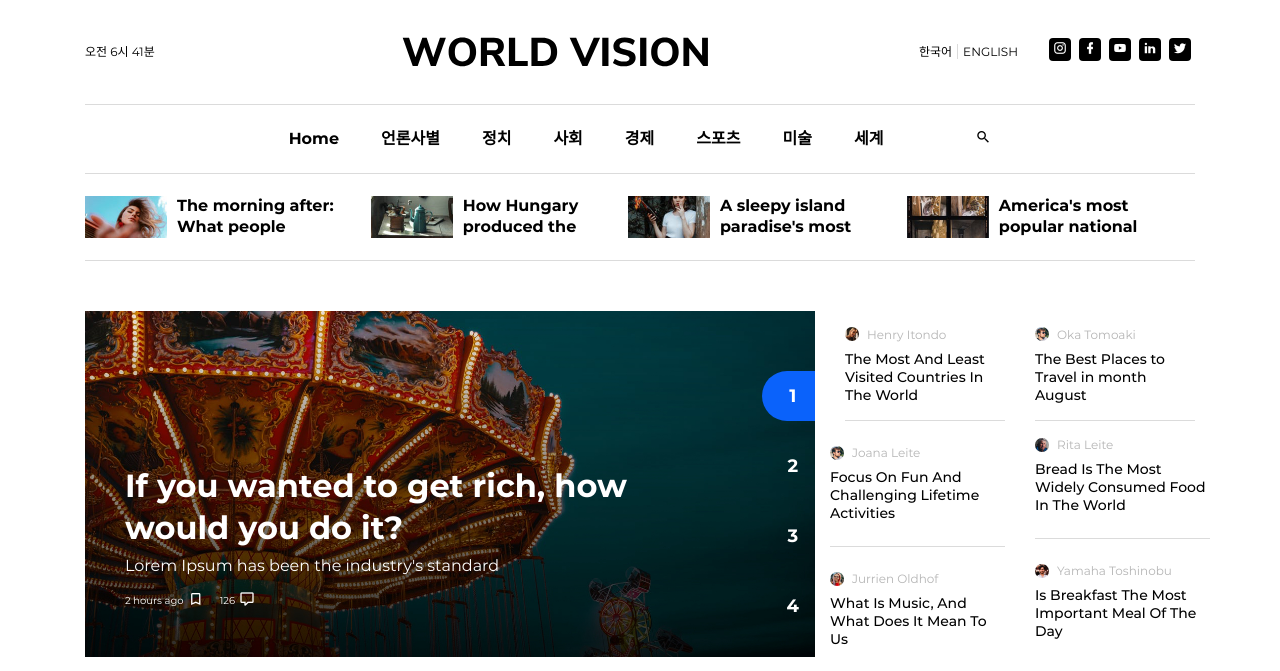
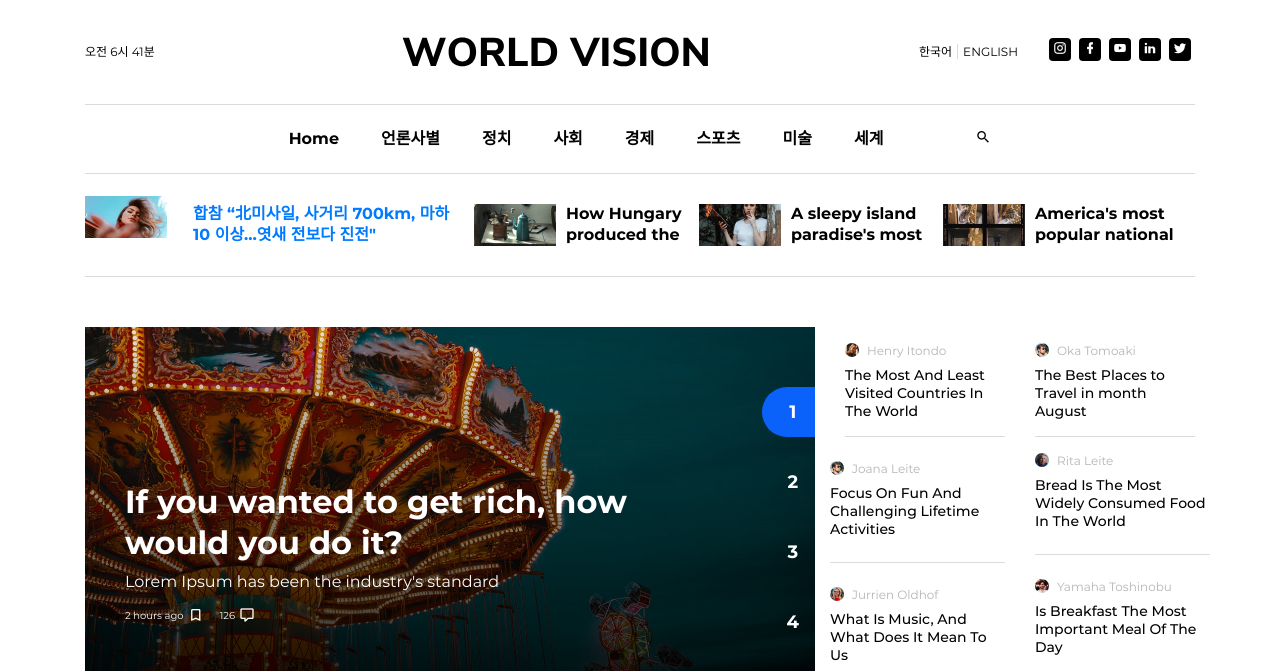
Before and after one commit to whd1028/123, a Django app: page /news/ in a window 1280 px wide. Shown: the top 671 px of the page. Run offline with Django 4.2, Linux system fonts and the light colour scheme; some libraries are stand-ins or nearby versions.

Commit message:
index correction final

```diff
--- a/news/templates/index.html
+++ b/news/templates/index.html
@@ -177,7 +177,9 @@
                   />
                 </div>
                 <h5 class="m-0 font-weight-bold">
-                  The morning after: What people
+                  <a href="https://news.naver.com/main/read.naver?mode=LSD&mid=shm&sid1=100&oid=018&aid=0005124634" class="nav-link">
+                  합참 “北미사일, 사거리 700km, 마하10 이상…엿새 전보다 진전"
+                  </a>
                 </h5>
               </div>
               <div class="d-flex justify-content-between mb-3 mb-lg-0">
```
